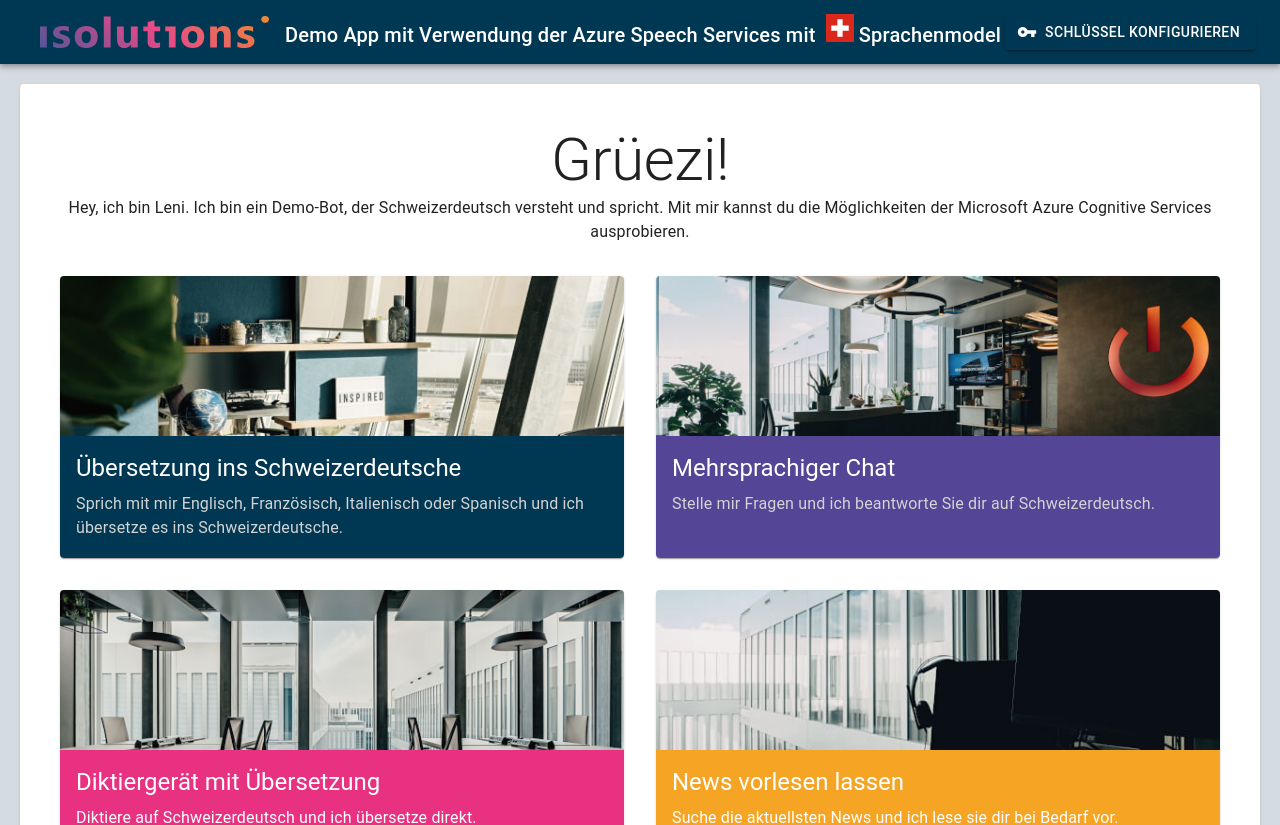
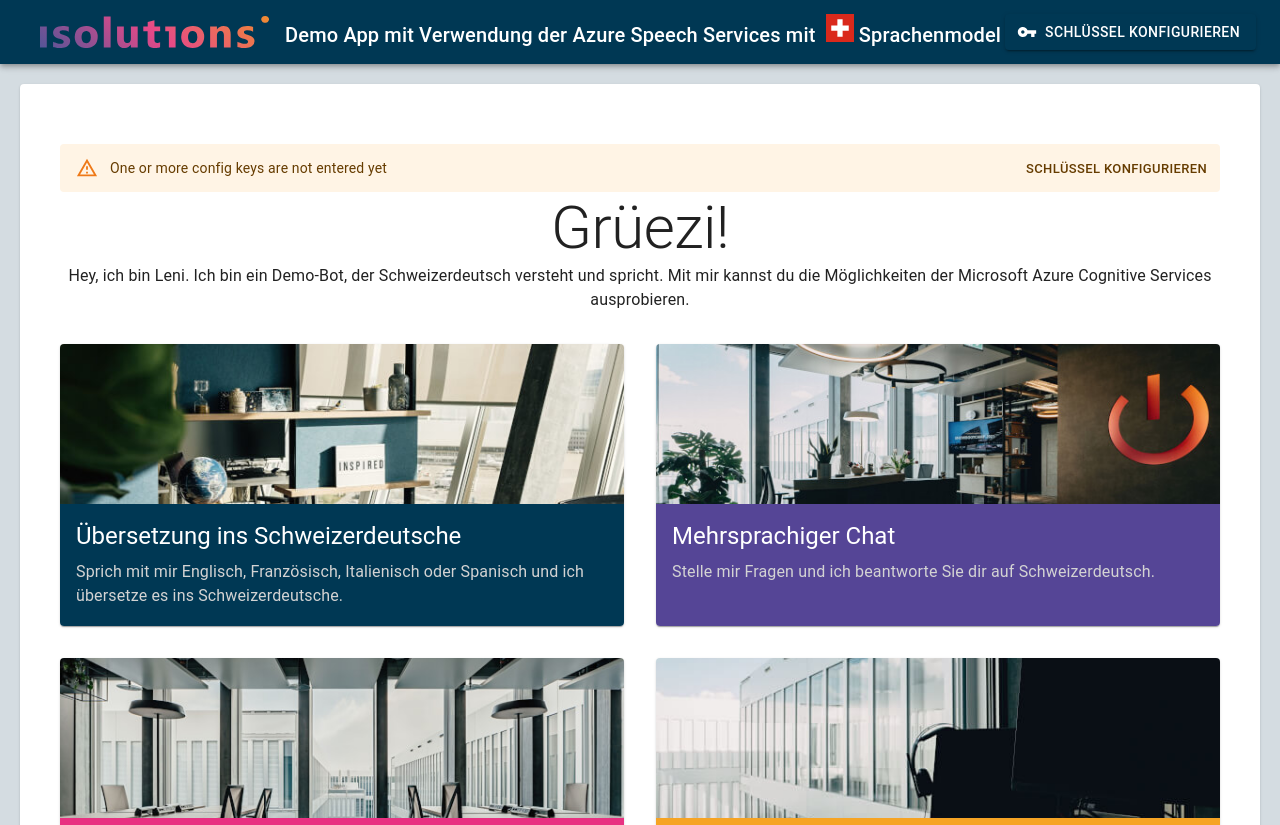
Before and after one commit to isolutionsag/cognitive-services-speech-demo, a React (Create React App) app: page / in a window 1280 px wide. Shown: the top 825 px of the page. Built offline with nearby package versions, Linux system fonts and the light colour scheme.

Commit message:
Default keys are empty => know that they are missing

```diff
--- a/src/App.tsx
+++ b/src/App.tsx
@@ -48,12 +48,12 @@ enum Page {
 }
 
 function App() {
-  const speechConfig = loadSpeechConfig();
-  const qnaConfig = loadQnAConfig();
-  const translatorConfig = loadTranslatorConfig();
-  const bingSearchConfig = loadBingSearchConfig();
+  let speechConfig = loadSpeechConfig();
+  let qnaConfig = loadQnAConfig();
+  let translatorConfig = loadTranslatorConfig();
+  let bingSearchConfig = loadBingSearchConfig();
 
-  const [validConfig] = useState(
+  const [validConfig, setValidConfig] = useState(
     areAllConfigsValid(
       speechConfig,
       qnaConfig,
@@ -61,6 +61,21 @@ function App() {
       bingSearchConfig
     )
   );
+
+  function loadConfigs() {
+    speechConfig = loadSpeechConfig();
+    qnaConfig = loadQnAConfig();
+    translatorConfig = loadTranslatorConfig();
+    bingSearchConfig = loadBingSearchConfig();
+    setValidConfig(
+      areAllConfigsValid(
+        speechConfig,
+        qnaConfig,
+        translatorConfig,
+        bingSearchConfig
+      )
+    );
+  }
 
   const { synthesizeSpeech, isSynthesizing } = useTextToSpeech(
     "",
@@ -78,6 +93,8 @@ function App() {
     saveQnAConfig(qnaConfig);
     saveTranslatorConfig(translatorConfig);
     saveBingSearchConfig(bingSearchConfig);
+
+    loadConfigs(); //overrite any empty fields from form with Default values
 
     handleBackClick();
   };
--- a/src/models/BingSearchConfig.ts
+++ b/src/models/BingSearchConfig.ts
@@ -1,5 +1,5 @@
 export const DefaultBingSearchConfig = {
-    subscriptionKey: '<your-resource/subscription-key>',
+    subscriptionKey: "" /* <your-resource/subscription-key> */,
 }
 type BingSearchConfig = typeof DefaultBingSearchConfig
 export default BingSearchConfig
--- a/src/models/MySpeechConfig.ts
+++ b/src/models/MySpeechConfig.ts
@@ -1,8 +1,8 @@
 import { SpeechConfig } from "microsoft-cognitiveservices-speech-sdk";
 
 export const DefaultSpeechConfig = {
-  resourceKey: "<your-resource/subscription-key>",
-  region: "<your-region>",
+  resourceKey: "" /* <your-resource/subscription-key> */,
+  region: "" /* <your-region> */,
 };
 
 type MySpeechConfig = typeof DefaultSpeechConfig;
--- a/src/models/QnAConfig.ts
+++ b/src/models/QnAConfig.ts
@@ -1,7 +1,7 @@
 export const DefaultQnAConfig = {
-    knowledgeBaseId: "<your-knowedge-base-id>",
-    authEndpointKey: "<your-auth-endpoint-key>",
-    qnaMakerServiceName: "<your-qna-maker-service-name>",
+    knowledgeBaseId: "" /* <your-knowedge-base-id> */,
+    authEndpointKey: "" /* <your-auth-endpoint-key> */,
+    qnaMakerServiceName: "" /* <your-qna-maker-service-name> */,
 }
 
 type QnAConfig = typeof DefaultQnAConfig
--- a/src/models/TranslatorConfig.ts
+++ b/src/models/TranslatorConfig.ts
@@ -1,5 +1,5 @@
 export const DefaultTranslatorConfig = {
-    subscriptionKey: "<your-resource/subscription-key>",
+    subscriptionKey: "" /* <your-resource/subscription-key> */,
 }
 
 type TranslatorConfig = typeof DefaultTranslatorConfig
--- a/src/util/ConfigValidator.ts
+++ b/src/util/ConfigValidator.ts
@@ -3,7 +3,7 @@ import QnAConfig from "../models/QnAConfig";
 import TranslatorConfig from "../models/TranslatorConfig";
 import BingSearchConfig from "../models/BingSearchConfig";
 
-const configValueCheck = (value: string) => value !== undefined && value !== "";
+const configValueCheck = (value: string) => value && value !== "";
 
 export const areAllConfigsValid = (
   mySpeechConfig: MySpeechConfig,
@@ -11,10 +11,19 @@ export const areAllConfigsValid = (
   translatorConfig: TranslatorConfig,
   bingSearchConfig: BingSearchConfig
 ) => {
-  return (
+  console.log(
+    "areAllConfigsValid?",
+    mySpeechConfig,
+    qnaConfig,
+    translatorConfig,
+    bingSearchConfig
+  );
+  const res = (
     Object.values(mySpeechConfig).every(configValueCheck) &&
     Object.values(qnaConfig).every(configValueCheck) &&
     Object.values(translatorConfig).every(configValueCheck) &&
     Object.values(bingSearchConfig).every(configValueCheck)
   );
+  console.log("res: ", res);
+  return res;
 };
```
